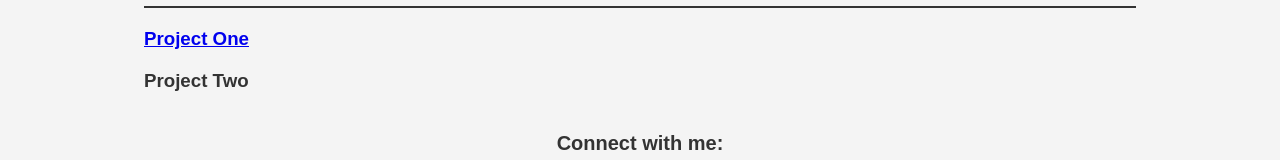
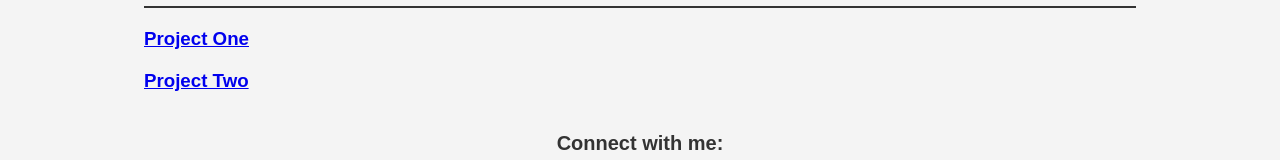
Before and after one commit to ZachMekaelian/ZachMekaelian.github.io, a website: page homepage.html in a window 1280 px wide. Shown: the part 285-445 px from the top of the page. Drawn offline with Linux system fonts and the light colour scheme.

Commit message:
Update homepage.html
changes to p2 link

```diff
--- a/homepage.html
+++ b/homepage.html
@@ -38,7 +38,7 @@
                     <p></p>
                 </div>
                 <div class="project">
-                    <h3>Project Two</h3>
+                    <h3><a href="p_2.html">Project Two</a></h3>
                     <p></p>
                 </div>
                 <!-- Add more projects as needed -->
```
